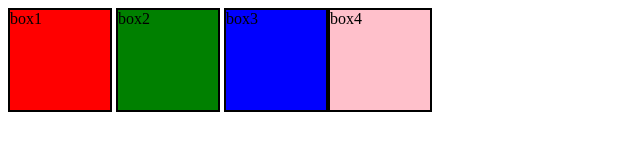
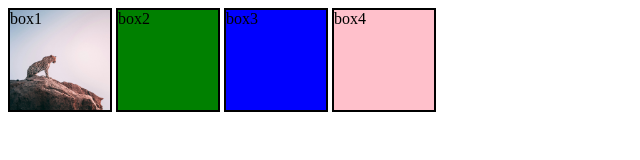
Before and after one commit to sufyan1105/Web-Development, a plain HTML site: page Level 3/index.html in a window 1280 px wide. Shown: the whole page, without its empty margins (0-640 px from the left). Drawn offline with Linux system fonts and the light colour scheme.

Commit message:
Background img

```diff
--- a/Level 3/style.css
+++ b/Level 3/style.css
@@ -1,6 +1,8 @@
 #box1 {
     width: 100px;
     height: 100px;
+    background-image: url("leapord.jpg");
+    background-size: cover ;
 }
 #box2 {
     width: 100px;
@@ -11,7 +13,6 @@
     height: 100px;
 }
 #box4{
-    position: absolute;
     width: 100px;
     height: 100px;
 }
```
Also changed, not shown: Level 3/leapord.jpg (added).
